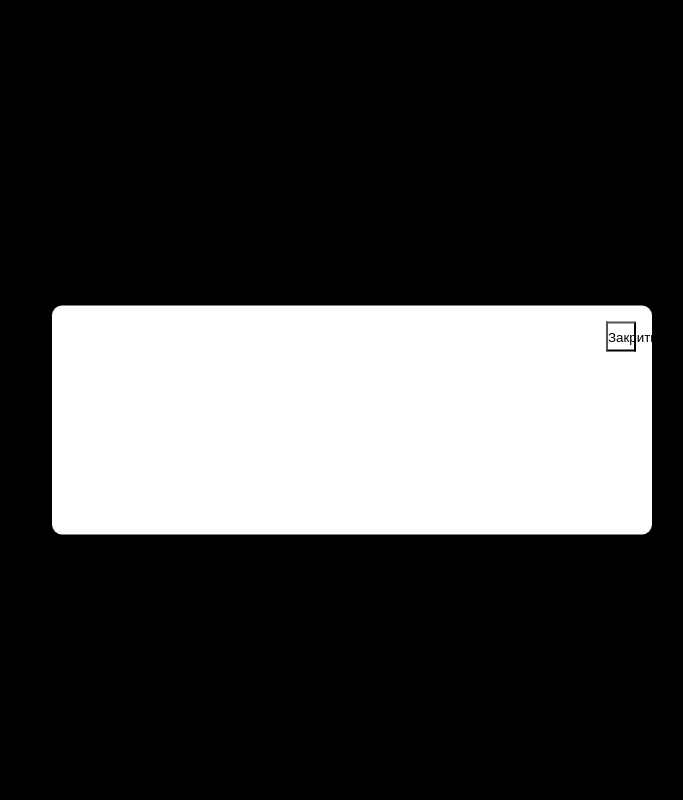
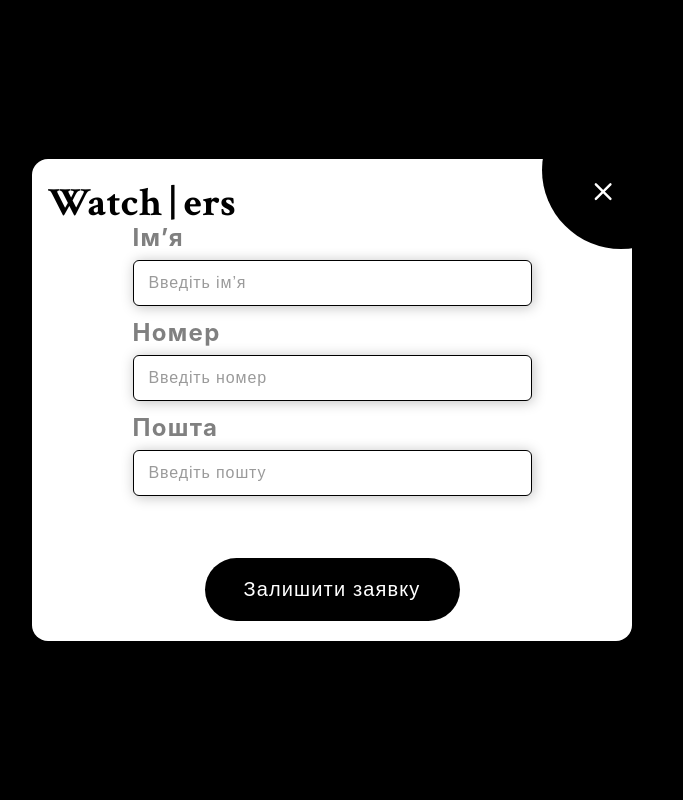
Before and after one commit to DKolod/watches, a React (Create React App) app: page / in a window 1280 px wide. Both pictures are taken after a click on the button "Begin". Shown: the top 800 px of the page, without its empty margins (308-991 px from the left). Built offline with nearby package versions, Linux system fonts and the light colour scheme.

Commit message:
add styles for modal

```diff
--- a/src/components/Modal/Modal.module.scss
+++ b/src/components/Modal/Modal.module.scss
@@ -9,7 +9,7 @@
     display: flex;
     justify-content: center;
     align-items: center;
-    background-color: rgba(0, 0, 0, 0.55);
+    background-color: rgb(0, 0, 0);
     z-index: 101;
 
     opacity: 0;
--- a/src/components/SimplrModal/SimpleModal.jsx
+++ b/src/components/SimplrModal/SimpleModal.jsx
@@ -1,7 +1,7 @@
 import React from 'react';
 // import { Transition } from 'react-transition-group';
 import styles from './SimpleModal.module.scss';
-// import sprite from 'images/icons.svg';
+import sprite from 'images/icons.svg';
 
 export const SimpleModal = ({ isOpen, onClose, children }) => {
   return (
@@ -9,11 +9,12 @@ export const SimpleModal = ({ isOpen, onClose, children }) => {
       {isOpen && (
         <div className={styles.backdrop} onClick={() => onClose()}>
           <div className={styles.modalContent} onClick={e => e.stopPropagation()}>
+            <h2 className={styles.headerTitleModal}>Watch | ers</h2>
+            <div className={styles.iconCloseBlog}></div>
             <button className={styles.modalCloseButton} onClick={() => onClose()}>
-              {/* <svg className={styles.headerIcon}>
-              <use href={sprite + '#menu'} />
-            </svg> */}
-              Закрити
+              <svg className={styles.closeIcon}>
+                <use href={sprite + '#close'} />
+              </svg>
             </button>
             {children}
           </div>
--- a/src/components/SimplrModal/SimpleModal.module.scss
+++ b/src/components/SimplrModal/SimpleModal.module.scss
@@ -12,17 +12,24 @@
         z-index: 100;
 
 
+
 }
 
 .modalContent {
     position: relative;
     top: 50%;
         left: 50%;
-
-    margin: 20px;
+padding: 20px;
+    display: flex;
+    flex-direction: column-reverse;
+    align-items: center;
+    // margin: 20px;
+    // margin-left: 20px;
+    // margin-right: 20px;
     width: 100%;
     max-width: 600px;
-    border-radius: 10px;
+
+    border-radius: 16px;
     background-color: #ffffff;
     padding: 40px 20px 20px 20px;
     transform: translate(-50%, -50%);
@@ -37,4 +44,52 @@
     height: 30px;
     padding: 0;
     background-color: transparent;
+    border-color: transparent;
 }
+
+.closeIcon{
+    // fill: #000;
+    width: 30px;
+    height: 30px;
+    &:hover,
+        &:focus {
+           scale: 1.4;
+        }
+}
+
+.headerTitleModal{
+    position: absolute;
+        top: 16px;
+        left: 16px;
+    color: #000;
+        font-family: Crimson Text;
+        font-size: 20px;
+        font-style: normal;
+        font-weight: 700;
+        line-height: 140.1%;
+
+        @media (min-width: 1020px) {
+            font-size: 40px;
+        }
+
+}
+
+.iconCloseBlog {
+    display: block;
+    width: 120px;
+    height: 120px;
+    position: absolute;
+    top: -48px;
+    right: -48px;
+    background-color: #000;
+    border-radius: 50%;
+    z-index: -1;
+
+    @media screen and (min-width: 769px) {
+
+        width: 158px;
+        height: 158px;
+        top: -68px;
+        right: -68px;
+    }
+}
--- a/src/components/sections/Header/Header.jsx
+++ b/src/components/sections/Header/Header.jsx
@@ -21,13 +21,24 @@ const Header = () => {
             </svg>
           </button>
           <SimpleModal isOpen={modalInfoIsOpen} onClose={() => setModalInfoOpen(false)}>
-            <h2>Modal info</h2>
-            <p>
-              Lorem ipsum dolor sit amet consectetur adipisicing elit. Illo, ratione? Lorem ipsum dolor sit amet consectetur adipisicing elit. Maxime,
-              blanditiis modi eaque iste repellendus ducimus fugit ad nam porro, sequi unde atque repellat! Consequuntur alias repellendus corrupti, quia est,
-              quae aperiam adipisci dolore accusantium debitis temporibus possimus unde quod iusto pariatur enim nobis asperiores sunt, suscipit necessitatibus!
-              Voluptatum, recusandae laboriosam.
-            </p>
+            <form className={styles.form}>
+              <label className={styles.label} htmlFor="name">
+                Ім’я
+                <input className={styles.input} type="text" id="name" name="from_name" placeholder="Введіть ім’я" required />
+              </label>
+              <label className={styles.label} htmlFor="phone">
+                Номер
+                <input className={styles.input} type="tel" id="phone" name="user_phone" placeholder="Введіть номер" required />
+              </label>
+              <label className={styles.label} htmlFor="email">
+                Пошта
+                <input className={styles.input} type="email" id="email" name="email_id" placeholder="Введіть пошту" required />
+              </label>
+
+              <button className={styles.btn} type="submit">
+                Залишити заявку
+              </button>
+            </form>
           </SimpleModal>
 
           <ul className={styles.headerNavList}>
@@ -68,8 +79,28 @@ const Header = () => {
       {shouldRender && (
         <Modal closeModal={closeModal} active={modalActive}>
           <div>
-            Modal content
-            <button onClick={closeModal}>Close</button>
+            <button className={styles.closeModal} onClick={closeModal}>
+              <svg className={styles.closeIcon}>
+                <use href={sprite + '#close'} />
+              </svg>
+            </button>
+            <ul>
+              <li className={styles.headerNavLink}>
+                <a className={styles.headerNavLink} href="#Collection">
+                  Collection
+                </a>
+              </li>
+              <li className={styles.headerNavLink}>
+                <a className={styles.headerNavLink} href="#About">
+                  About
+                </a>
+              </li>
+              <li className={styles.headerNavLink}>
+                <a className={styles.headerNavLink} href="#Contacts">
+                  Contacts
+                </a>
+              </li>
+            </ul>
           </div>
         </Modal>
       )}
--- a/src/components/sections/Header/Header.module.scss
+++ b/src/components/sections/Header/Header.module.scss
@@ -35,6 +35,14 @@ height: 640px;
 
 .headerNav{
   display: flex;
+}
+
+.modalShowButton {
+  background-color: transparent;
+  border-color: transparent;
+  @media (min-width: 768px) {
+      display: none;
+    }
 }
 
 .headerIcon {
@@ -160,3 +168,131 @@ color: #FF3F3F;
 
     }
 }
+
+// form----------------------------
+.form {
+  margin-top: 24px;
+  display: flex;
+  align-items: center;
+  flex-direction: column;
+  max-width: 399px;
+  gap: 12px;
+
+  @media screen and (min-width: 768px) {
+    width: 399px;
+  }
+}
+
+.label {
+  width: 100%;
+  font-size: 16px;
+  font-weight: 400;
+  letter-spacing: 0.32px;
+
+  color: gray;
+  display: flex;
+  flex-direction: column;
+
+  @media screen and (min-width: 769px) {
+    font-size: 24px;
+    font-weight: 700;
+    letter-spacing: 1.32px;
+  }
+
+  &:hover,
+  &:focus {
+    color: rgb(22, 22, 22);
+  }
+}
+
+.input {
+  width: 255px;
+  color: #000;
+  font-size: 14px;
+  font-weight: 400;
+  letter-spacing: 0.32px;
+  padding: 4px 6px;
+  border-radius: 6px;
+  border: 1.295px solid #000;
+
+  box-shadow: 1.29px 1.29px 13px 0px rgba(0, 0, 0, 0.25);
+  -webkit-box-shadow: 1.29px 1.29px 13px 0px rgba(0, 0, 0, 0.25);
+  margin-top: 4px;
+
+  outline: none;
+  cursor: text;
+
+  &::placeholder {
+    color: #9a9a9a;
+    font-size: 12px;
+    font-weight: 400;
+    letter-spacing: 0.88px;
+  }
+
+  @media screen and (min-width: 768px) {
+    width: 100%;
+    font-size: 16px;
+    font-weight: 500;
+    letter-spacing: 0.88px;
+    padding: 13px 15px;
+    margin-top: 8px;
+
+    &::placeholder {
+      font-size: 16px;
+      font-weight: 500;
+      letter-spacing: 0.88px;
+    }
+  }
+
+  &:hover,
+  &:focus {
+    box-shadow: 1.294952630996704px 1.294952630996704px 12.949525833129883px 0px rgba(251, 174, 7, 0.25);
+  }
+}
+
+
+
+.btn {
+  color: #fff;
+  font-size: 12px;
+  letter-spacing: 1.14px;
+  border-radius: 32px;
+  border: none;
+  background: #000;
+  padding: 12px 20px;
+  cursor: pointer;
+  margin-top: 50px;
+
+  @media screen and (min-width: 768px) {
+    width: 255px;
+    font-size: 20px;
+    font-weight: 500;
+    letter-spacing: 1.14px;
+    padding: 20px 31px;
+
+  }
+
+  &:hover,
+  &:focus {
+    color: rgb(168, 164, 164);
+    background-color: rgb(82, 80, 80);
+  }
+}
+
+.closeIcon {
+  // fill: #000;
+  width: 30px;
+  height: 30px;
+
+  &:hover,
+  &:focus {
+    scale: 1.4;
+  }
+}
+
+.closeModal{
+  background-color: transparent;
+  border-color: transparent;
+  margin-left:120px;
+  margin-bottom: 15px;
+}
```
Also changed, not shown: src/images/icons.svg.
